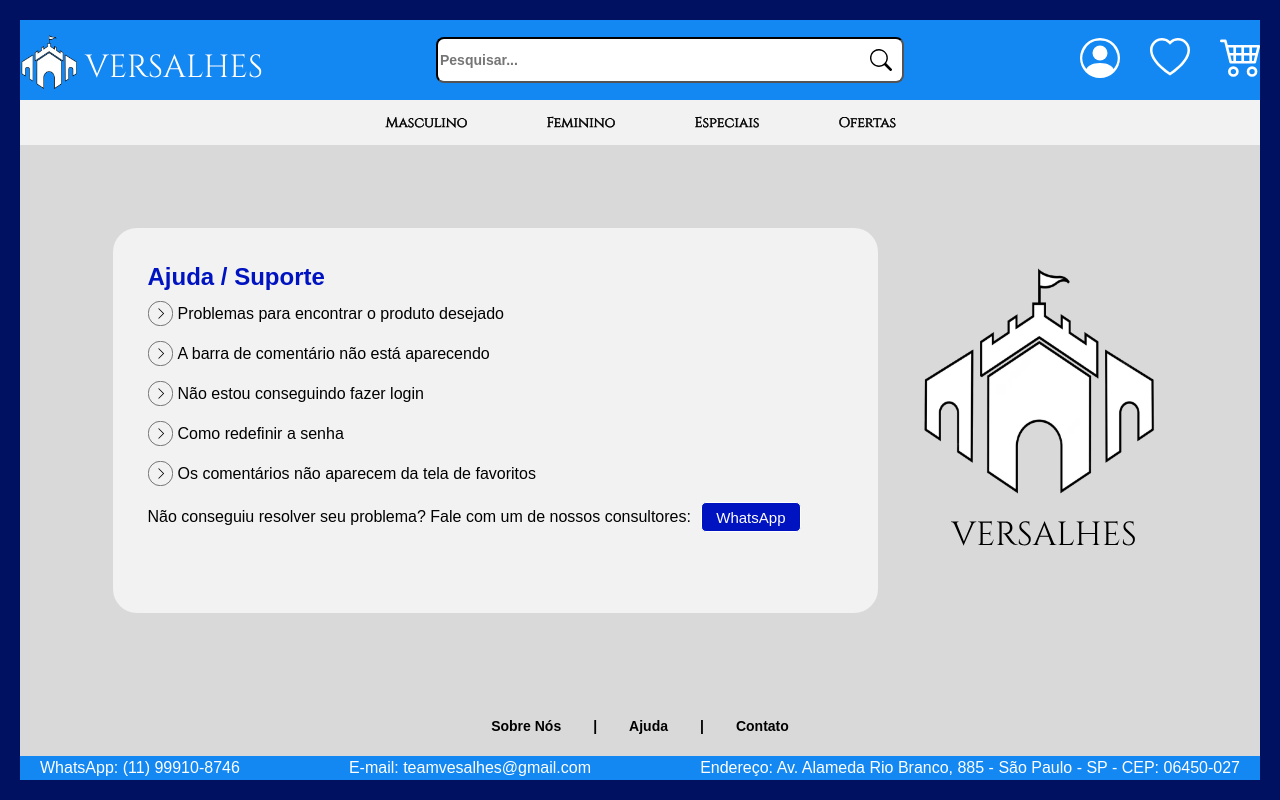
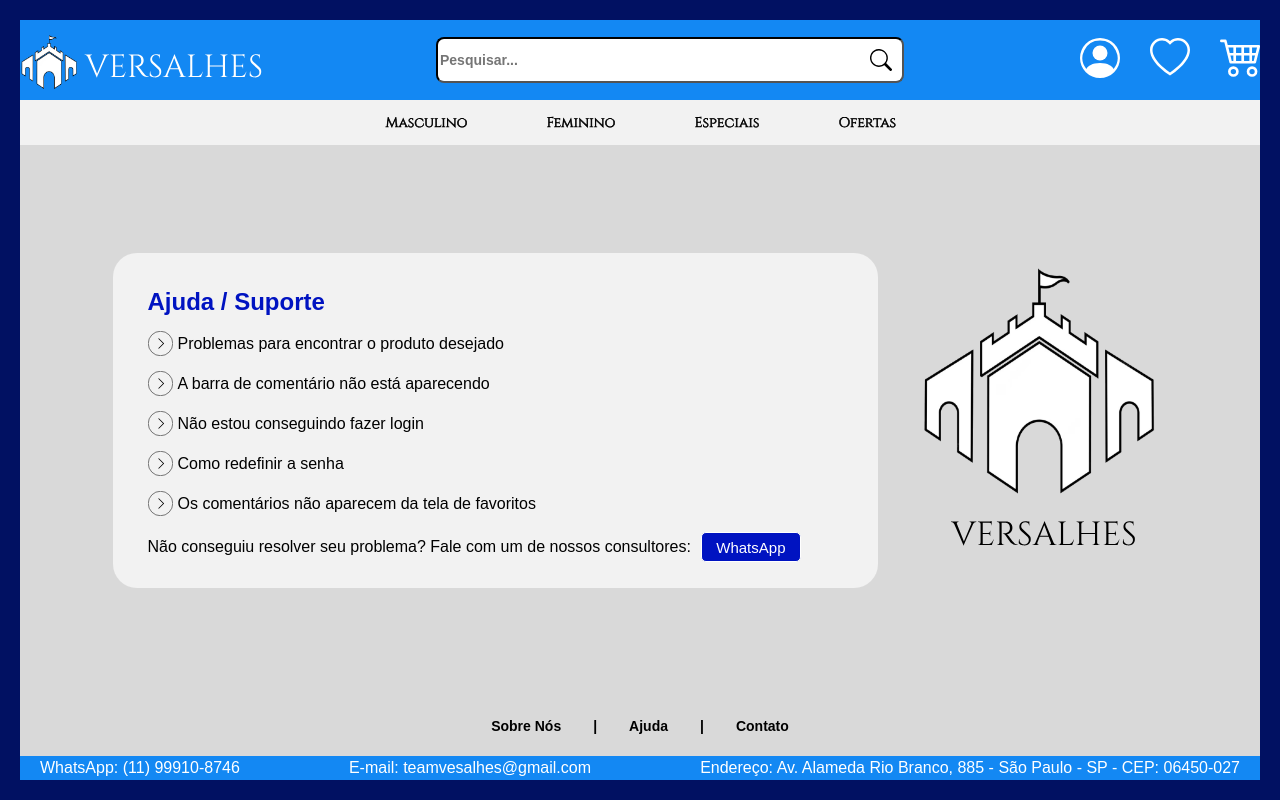
Before and after one commit to Makadur4/Versalhes-Vendas, a React (Vite) app: page /ajuda in a window 1280 px wide. Built offline with nearby package versions, Linux system fonts and the light colour scheme; no server answers.

Commit message:
atualização

```diff
--- a/src/App.css
+++ b/src/App.css
@@ -52,6 +52,13 @@ header {
 
 main {
   flex-grow: 1;
+}
+
+.main_centralizado{
+  display: flex;
+  align-items: center;
+  justify-content: center;
+  flex-direction: column;
 }
 
 .main_centralizada{
@@ -1250,7 +1257,7 @@ nav {
   padding: 35px;
   display: flex;
   flex-direction: column;
-  gap: 10px;
+  gap: 15px;
   box-sizing: border-box;
   font-family: Arial, Helvetica, sans-serif;
 }
@@ -1323,7 +1330,7 @@ nav {
 }
 
 .card_links_duvida {
-  height: 385px;
+  min-height: 335px;
 }
 
 .titulo {
--- a/src/App.jsx
+++ b/src/App.jsx
@@ -19,7 +19,7 @@ import ConclusaoPedido from "./components/conclusao-pedido";
 import Pedidos from "./components/pedidos";
 import DetalhePedido from "./components/detalhe-pedido";
 import Login from "./components/login";
-import Cadastro from "./components/cadastro";
+import Cadastro from "./components/Cadastro";
 import RecuperarSenha from "./components/recuperar-senha";
 import AlterarSenha from "./components/alterar-senha";
 import ConfirmacaoSenha from "./components/confirmacao-senha";
--- a/src/components/Ajuda.jsx
+++ b/src/components/Ajuda.jsx
@@ -34,8 +34,10 @@ export default function () {
           <ul>{lista}</ul>
           <div className="contato">
             <span>Não conseguiu resolver seu problema? Fale com um de nossos consultores:</span>
-            <button className="botao_whats">WhatsApp</button>
-            {/*https://wa.me/5511999999999*/}
+            <a href="https://wa.me/5511999999999"
+              target="_blank">
+              <button className="botao_whats">WhatsApp</button>
+            </a>
           </div>
         </div>
       </div>
```
